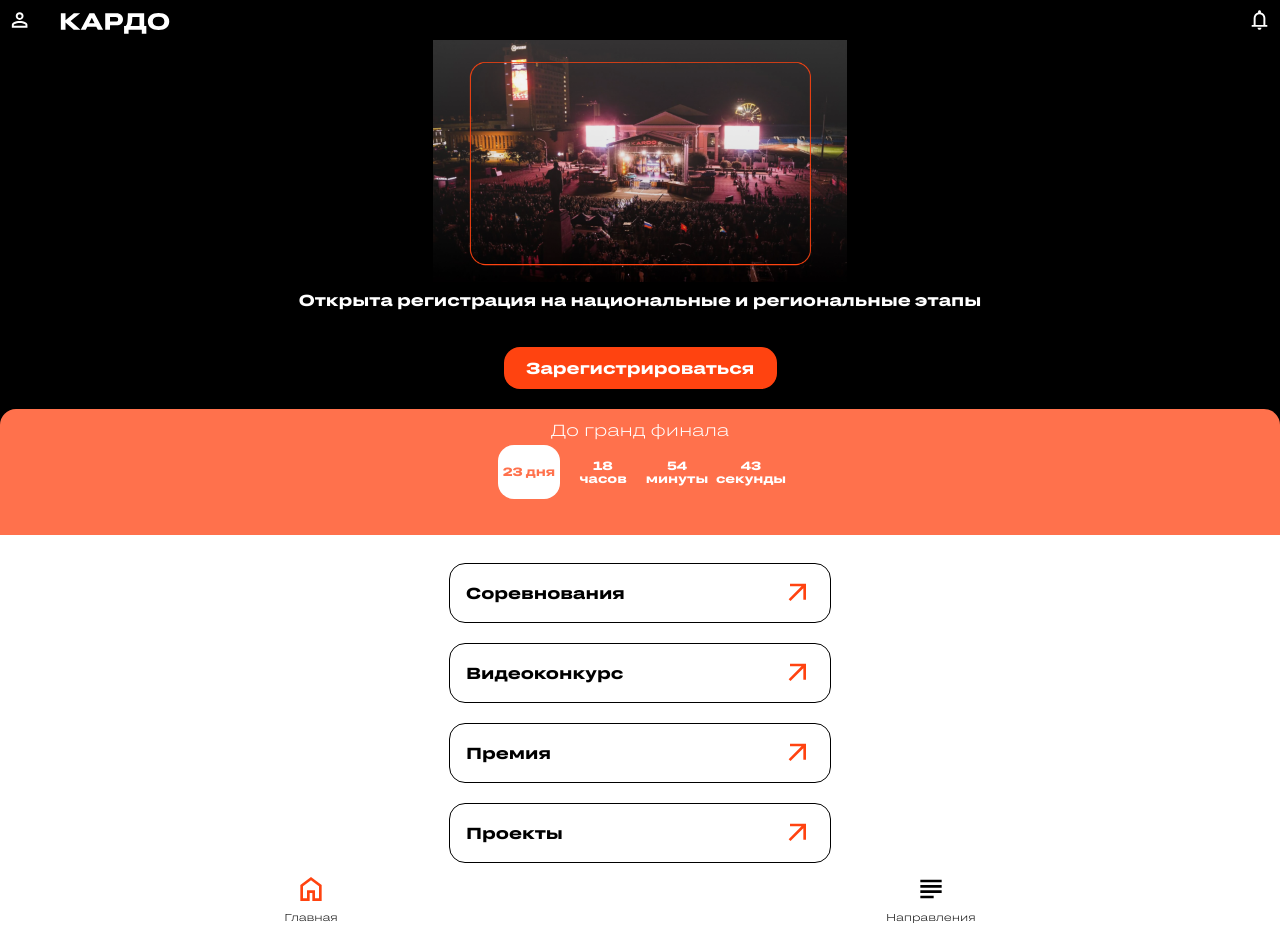
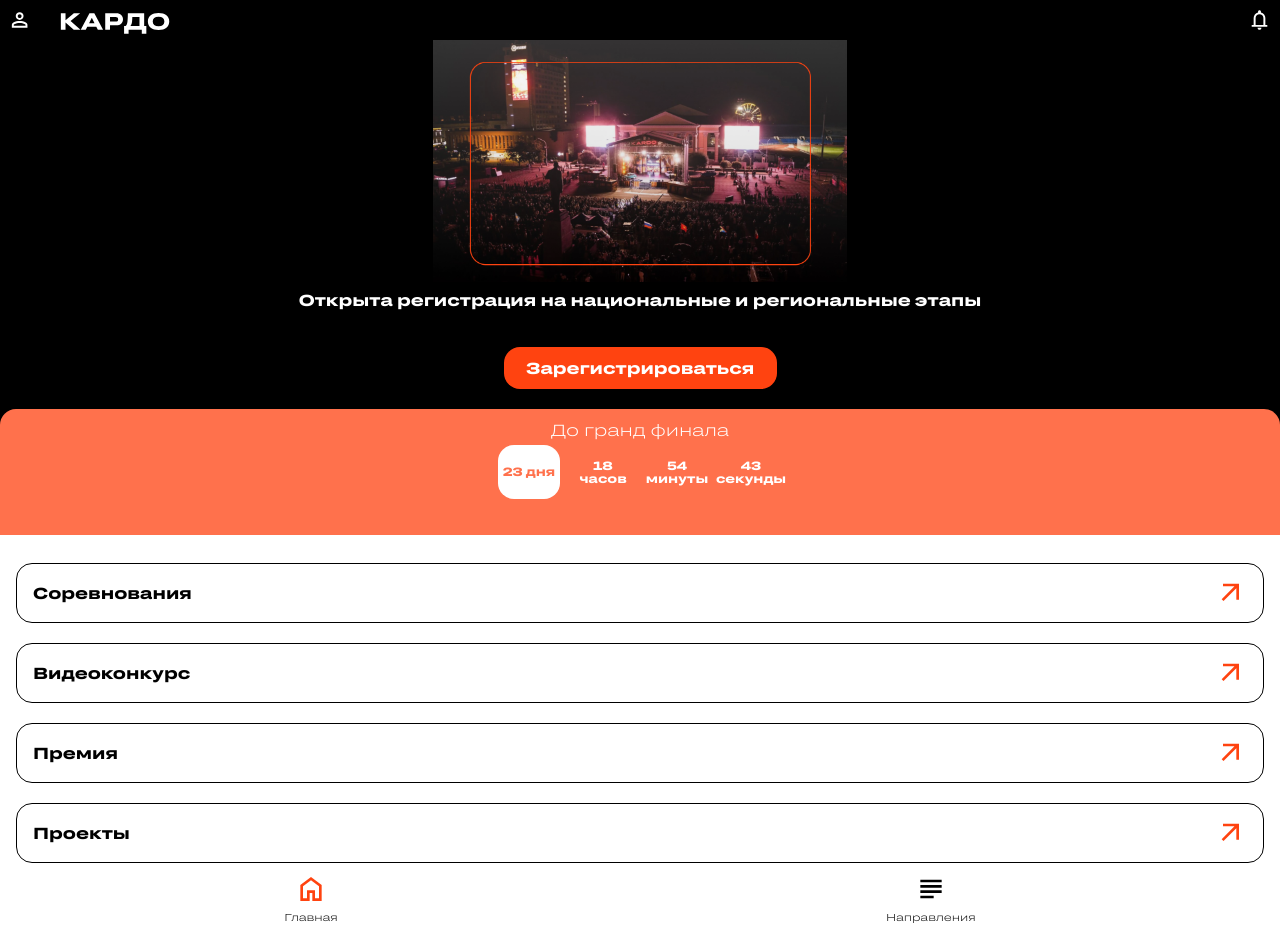
Before and after one commit to KrisGurach/Cardo, a React (Create React App) app: page / in a window 1280 px wide. Built offline with nearby package versions, Linux system fonts and the light colour scheme; a web font is replaced by a local one.

Commit message:
fixed for width 320px

```diff
--- a/src/components/App/App.css
+++ b/src/components/App/App.css
@@ -1,3 +1,4 @@
+@media (min-width: 320px) {
   .App {
     width: 100%;
     font-family: 'Grtsk', 'Arial', 'sans-serif';
@@ -5,3 +6,4 @@
     padding: 0;
     overflow-x: hidden;
   }
+}
--- a/src/components/App/App.jsx
+++ b/src/components/App/App.jsx
@@ -1,4 +1,3 @@
-import { Link, Route, Router, Routes } from 'react-router-dom';
 import './App.css';
 import Main from '../Main/Main';
 
--- a/src/components/Navbar/Navbar.css
+++ b/src/components/Navbar/Navbar.css
@@ -1,5 +1,5 @@
 .navbar {
-  width: 382px;
+  width: calc(100% - 32px);
   height: 60px;
   display: flex;
   align-items: center;
```
Lines whose indentation alone changed are shown as unchanged.
